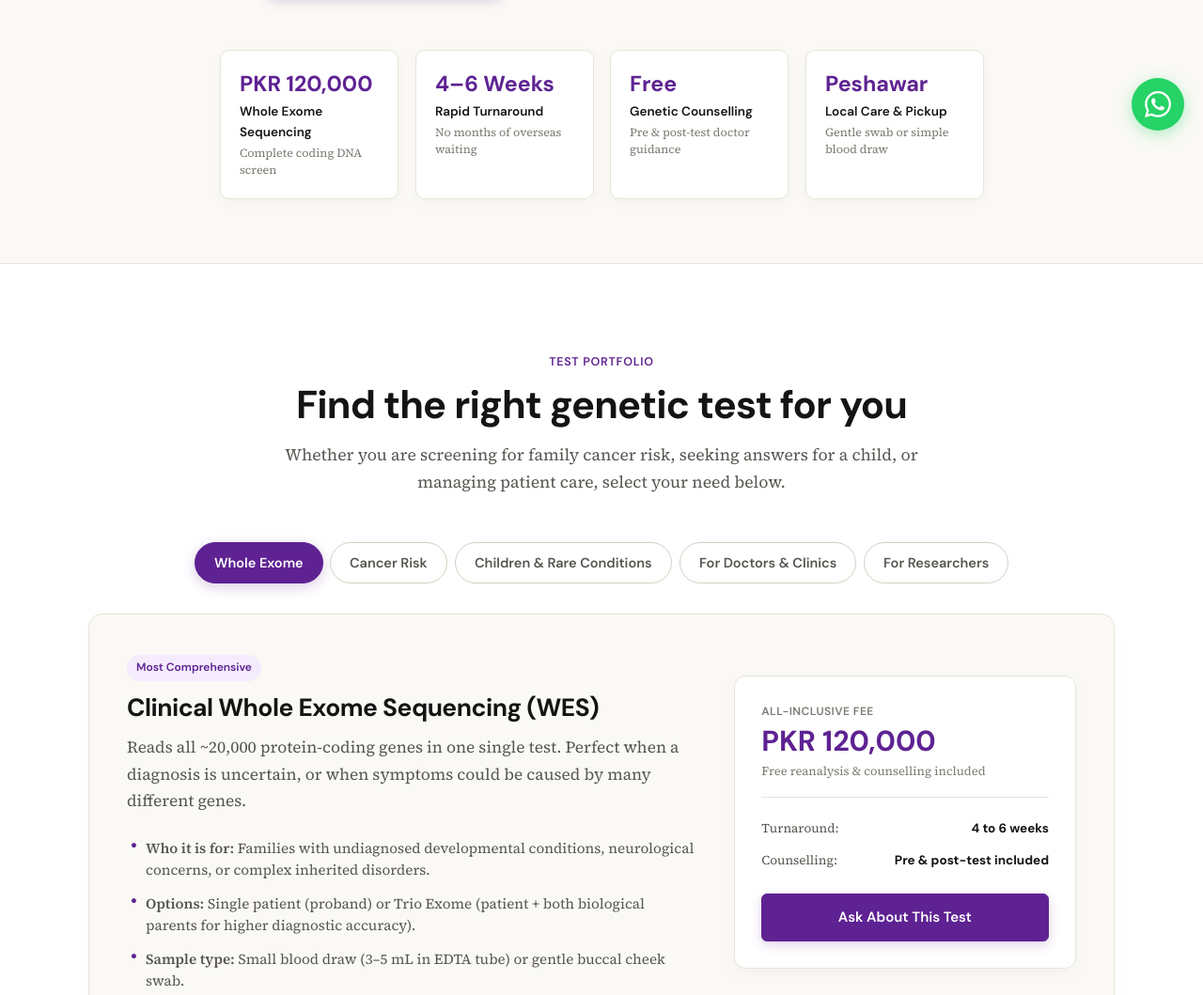
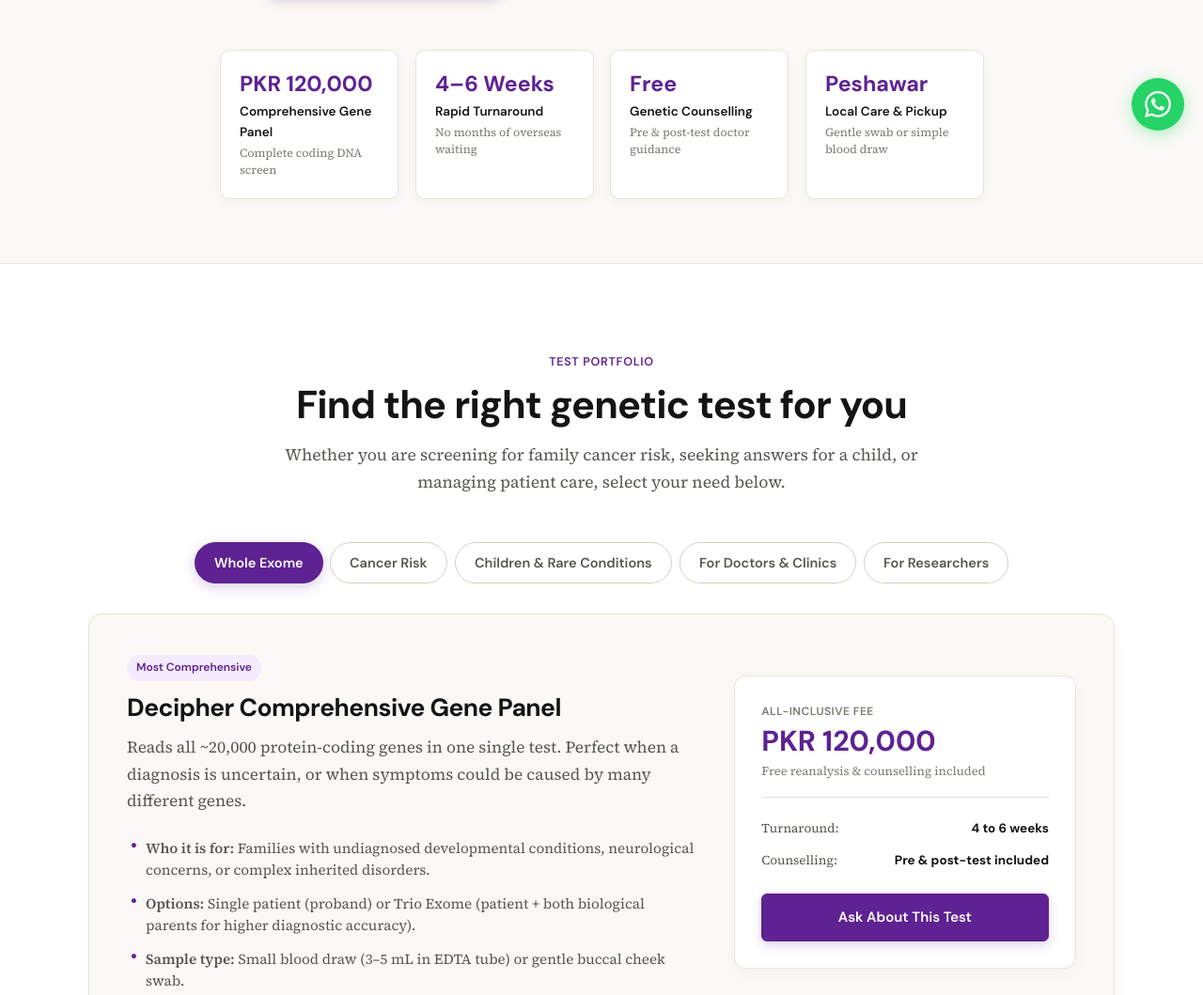
Before and after one commit to dnabaseline/dnabaseline.github.io, a plain HTML site: page index.html in a window 1280 px wide. Shown: the part 641-1700 px from the top of the page at 94% size. Drawn offline with Linux system fonts and the light colour scheme.

Commit message:
Update descriptions and titles for gene panel services

```diff
--- a/index.html
+++ b/index.html
@@ -4,20 +4,20 @@
   <meta charset="UTF-8">
   <meta name="viewport" content="width=device-width, initial-scale=1.0">
   <title>Baseline — Genomics for a Healthier Tomorrow</title>
-  <meta name="description" content="Accessible DNA testing and clinical genomics in Pakistan. Whole exome sequencing, cancer risk screening, and genetic counselling in Peshawar.">
+  <meta name="description" content="Accessible DNA testing and clinical genomics in Pakistan. Comprehensive Gene Panel, cancer risk screening, and genetic counselling in Peshawar.">
   <link rel="icon" type="image/png" href="assets/logo-purple.png">
   <meta name="theme-color" content="#5e2292">
 
   <!-- Open Graph / WhatsApp / Social Sharing -->
   <meta property="og:type" content="website">
   <meta property="og:title" content="Baseline — Genomics for a Healthier Tomorrow">
-  <meta property="og:description" content="Accessible DNA testing and clinical genomics in Pakistan. Whole Exome Sequencing for PKR 120,000 with free genetic counselling in Peshawar.">
+  <meta property="og:description" content="Accessible DNA testing and clinical genomics in Pakistan. Comprehensive Gene Panel for PKR 120,000 with free genetic counselling in Peshawar.">
   <meta property="og:image" content="assets/logo-purple.png">
 
   <!-- Twitter / X Cards -->
   <meta name="twitter:card" content="summary_large_image">
   <meta name="twitter:title" content="Baseline — Genomics for a Healthier Tomorrow">
-  <meta name="twitter:description" content="Accessible DNA testing and clinical genomics in Pakistan. Whole Exome Sequencing with free genetic counselling.">
+  <meta name="twitter:description" content="Accessible DNA testing and clinical genomics in Pakistan. Comprehensive Gene Panel with free genetic counselling.">
   <meta name="twitter:image" content="assets/logo-purple.png">
 
   <!-- Schema.org Structured Data -->
@@ -26,7 +26,7 @@
     "@context": "https://schema.org",
     "@type": "MedicalBusiness",
     "name": "Baseline Genomics",
-    "description": "Clinical genomics testing, Whole Exome Sequencing, and genetic counselling institution in Peshawar, Pakistan.",
+    "description": "Clinical genomics testing, Comprehensive Gene Panel, and genetic counselling institution in Peshawar, Pakistan.",
     "address": {
       "@type": "PostalAddress",
       "addressLocality": "Peshawar",
@@ -137,7 +137,7 @@
         <div class="hero-metrics stagger-group">
           <div class="metric-card reveal-card">
             <span class="metric-num">PKR 120,000</span>
-            <span class="metric-title">Whole Exome Sequencing</span>
+            <span class="metric-title">Comprehensive Gene Panel</span>
             <span class="metric-desc">Complete coding DNA screen</span>
           </div>
           <div class="metric-card reveal-card">
@@ -196,7 +196,7 @@
             <div class="test-spotlight">
               <div class="test-spotlight-main">
                 <span class="pill-featured">Most Comprehensive</span>
-                <h3>Clinical Whole Exome Sequencing (WES)</h3>
+                <h3>Decipher Comprehensive Gene Panel</h3>
                 <p class="spotlight-lede">
                   Reads all ~20,000 protein-coding genes in one single test. Perfect when a diagnosis is uncertain, or when symptoms could be caused by many different genes.
                 </p>
@@ -224,7 +224,7 @@
                 <div class="meta-row">
                   <span>Counselling:</span> <strong>Pre & post-test included</strong>
                 </div>
-                <a href="#contact" class="btn btn-primary btn-block" data-prefill="Whole Exome Sequencing">Ask About This Test</a>
+                <a href="#contact" class="btn btn-primary btn-block" data-prefill="Comprehensive Gene Panel">Ask About This Test</a>
               </div>
             </div>
           </div>
@@ -593,7 +593,7 @@
 
           <details class="faq-item">
             <summary class="faq-quest">
-              <span>Why is Whole Exome Sequencing PKR 120,000 at Baseline?</span>
+              <span>Why is Comprehensive Gene Panel PKR 120,000 at Baseline?</span>
               <span class="faq-icon" aria-hidden="true"></span>
             </summary>
             <div class="faq-ans-wrapper">
@@ -730,7 +730,7 @@
                 <div class="form-field">
                   <label for="test">Test of Interest</label>
                   <select id="test" name="test">
-                    <option value="exome">Whole Exome Sequencing (PKR 120,000)</option>
+                    <option value="exome">Comprehensive Gene Panel (PKR 120,000)</option>
                     <option value="cancer">Cancer Risk Screening</option>
                     <option value="pediatric">Children & Rare Diseases</option>
                     <option value="doctor">Doctor Custom Panel</option>
@@ -773,7 +773,7 @@
         <div class="footer-links-col">
           <h4>Tests &amp; Services</h4>
           <ul>
-            <li><a href="#tests">Whole Exome Sequencing</a></li>
+            <li><a href="#tests">Comprehensive Gene Panel</a></li>
             <li><a href="#tests">Hereditary Cancer Panels</a></li>
             <li><a href="#tests">Rare Pediatric Conditions</a></li>
             <li><a href="#tests">Doctor Custom Panels</a></li>
```
